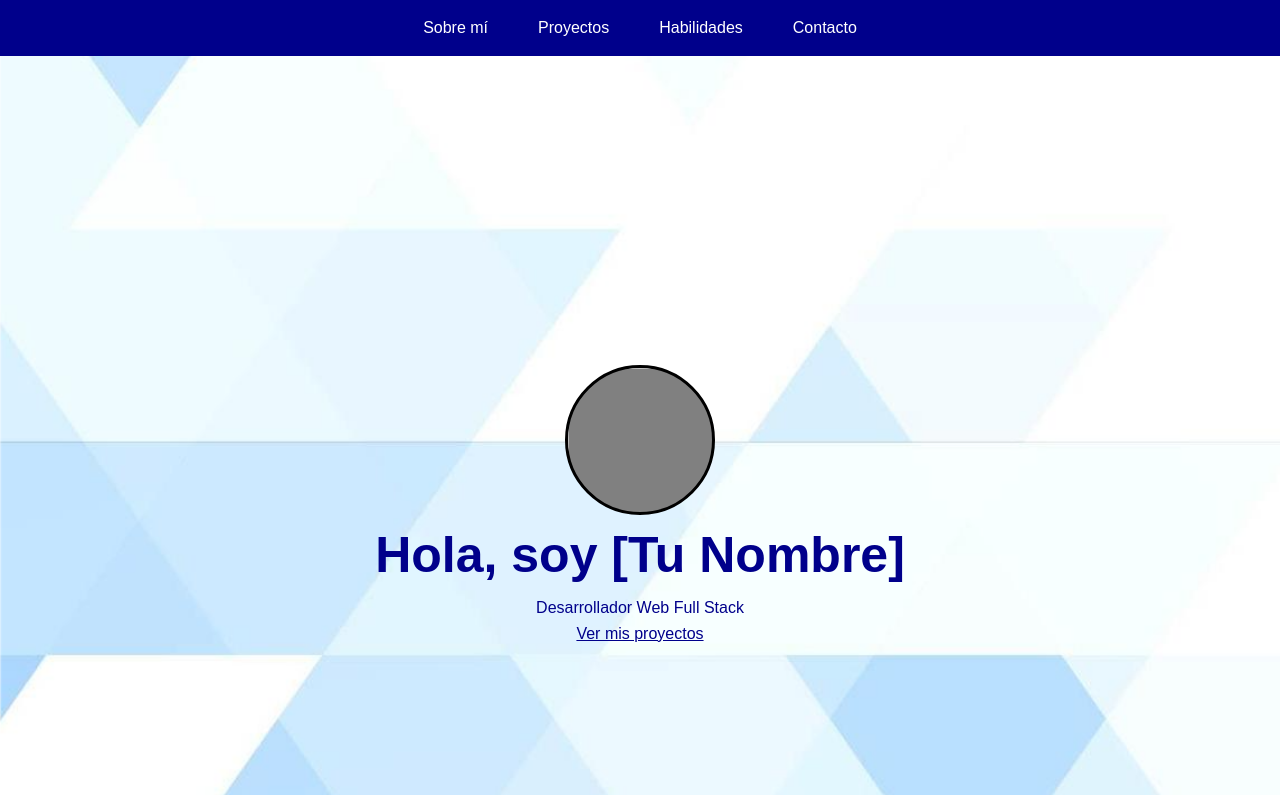
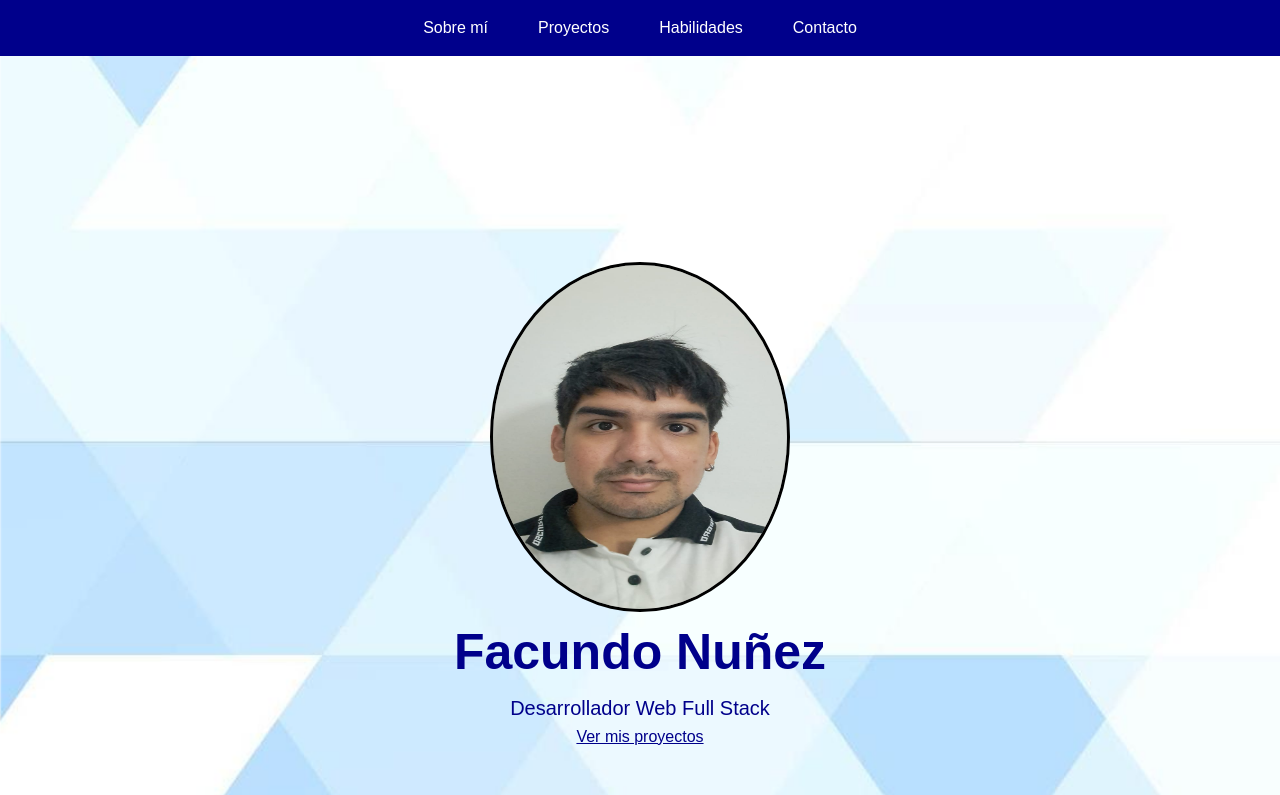
Before and after one commit to Pitu97/Portfolio, a plain HTML site: page index.html in a window 1280 px wide. Shown: the top 795 px of the page. Drawn offline with Linux system fonts and the light colour scheme.

Commit message:
Ultimos detalles

```diff
--- a/index.html
+++ b/index.html
@@ -21,8 +21,8 @@
 
     <!-- Presentacion -->
     <section id="hero">
-        <img src="" id="perfil">
-        <h1>Hola, soy [Tu Nombre]</h1>
+        <img src="imagenes/Perfil.jpg" id="perfil">
+        <h1>Facundo Nuñez</h1>
         <p>Desarrollador Web Full Stack</p>
         <a href="#projects" class="btn">Ver mis proyectos</a>
     </section>
--- a/style.css
+++ b/style.css
@@ -62,6 +62,10 @@ nav ul li a:hover {
     text-align: center;
 }
 
+#hero p {
+    font-size: 20px;
+}
+
 #projects {
     margin-top: 100px;
 }
@@ -93,8 +97,8 @@ nav ul li a:hover {
 }
 
 #perfil {
-    height: 150px;
-    width: 150px;
+    height: 350px;
+    width: 300px;
     background-color: grey;
     border-radius: 75%;
     border-style: solid;
```
Also changed, not shown: imagenes/Perfil.jpg (added).
